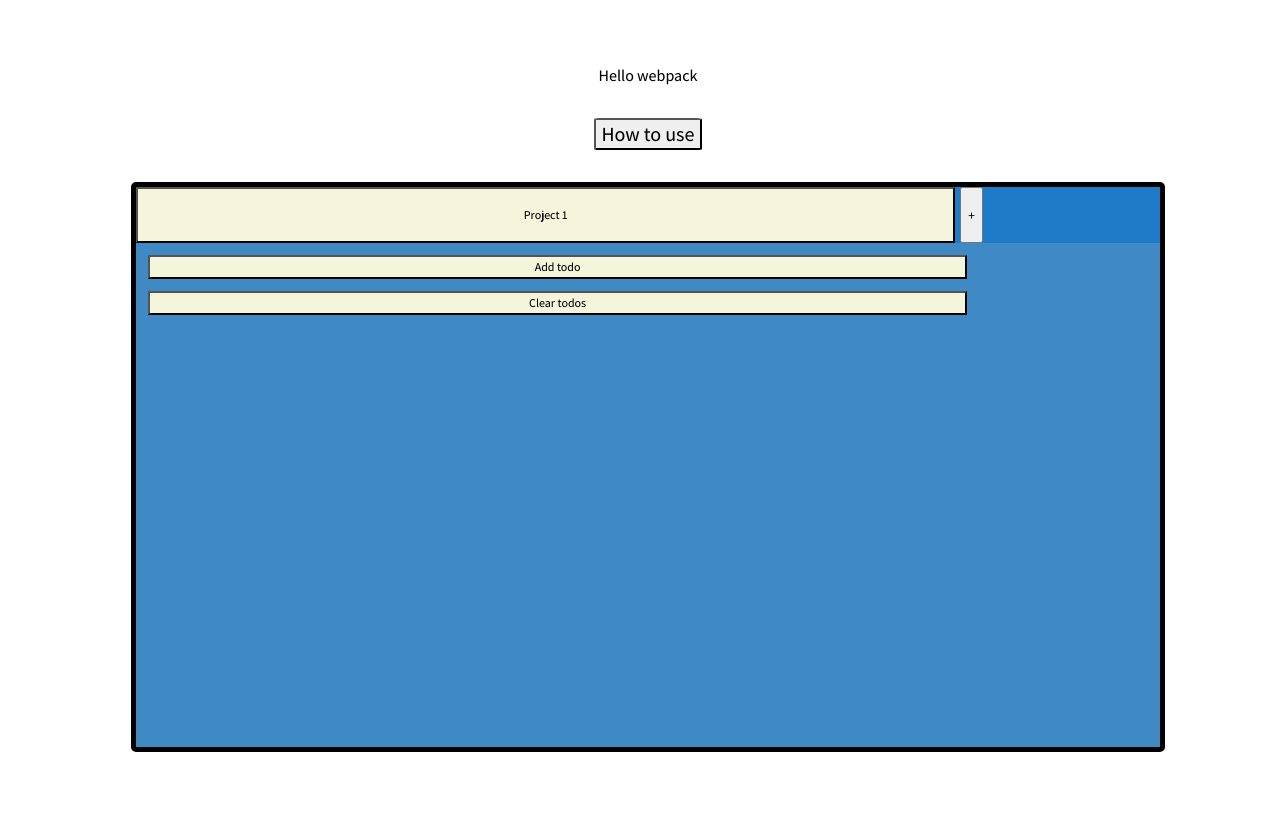
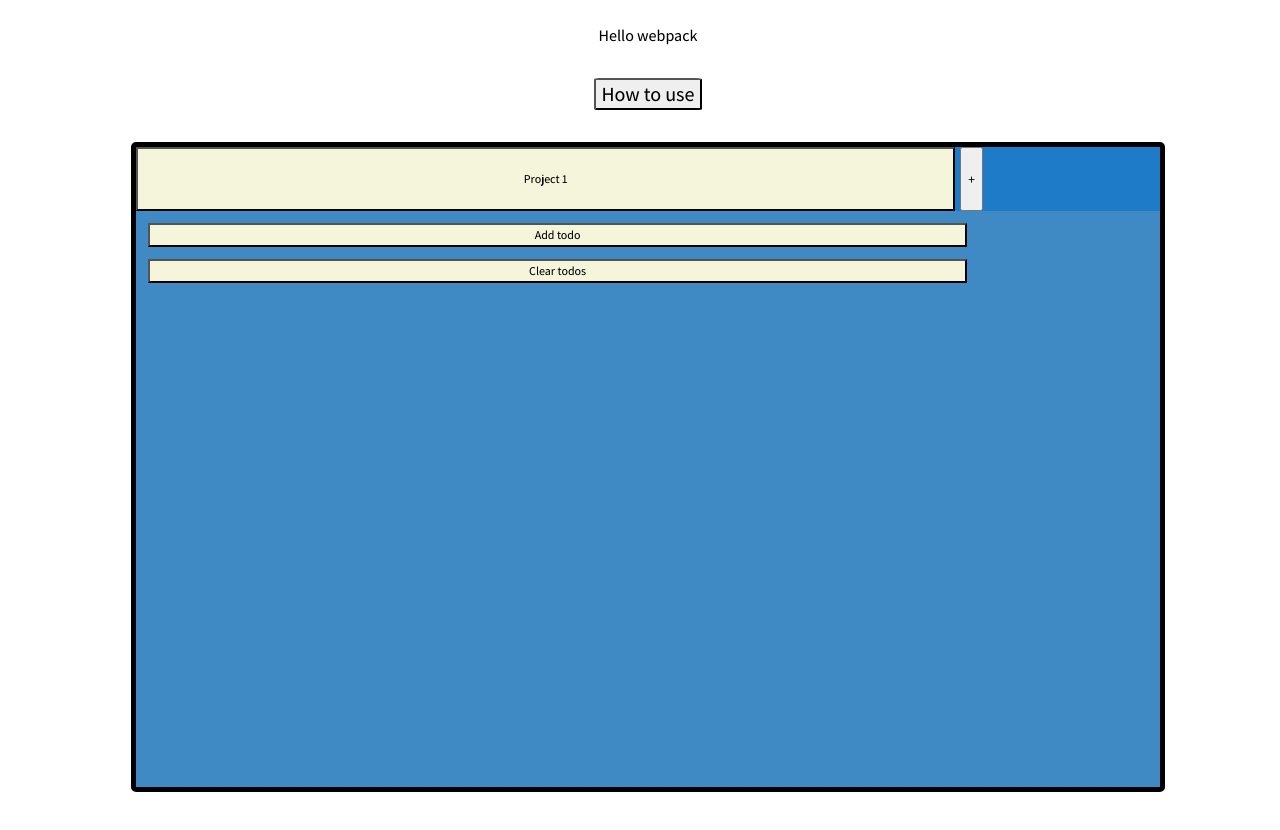
Before and after one commit to Moontoast435/List.it, a website built with webpack: page dist/index.html in a window 1280 px wide. Shown: the top 830 px of the page. Built offline with nearby package versions, Linux system fonts and the light colour scheme.

Commit message:
Adjust todo items size

```diff
--- a/src/layout/style.css
+++ b/src/layout/style.css
@@ -14,7 +14,7 @@
 }
 .main {
   width: 80%;
-  height: 70%;
+  height: 80%;
   background-color: rgb(63, 137, 197);
   border: 5px solid black;
   border-radius: 5px;
@@ -46,7 +46,8 @@
 
 .todo-items {
   width: 100%;
-  height: 80%;
+  height: 73%;
+  padding: 5px;
   margin-top: 1em;
   overflow-x: hidden;
   overflow-y: scroll;
@@ -62,7 +63,7 @@
 /* scrollbar stuff */
 /* width */
 ::-webkit-scrollbar {
-  width: 20px;
+  width: 15px;
 }
 
 /* Track */
```
